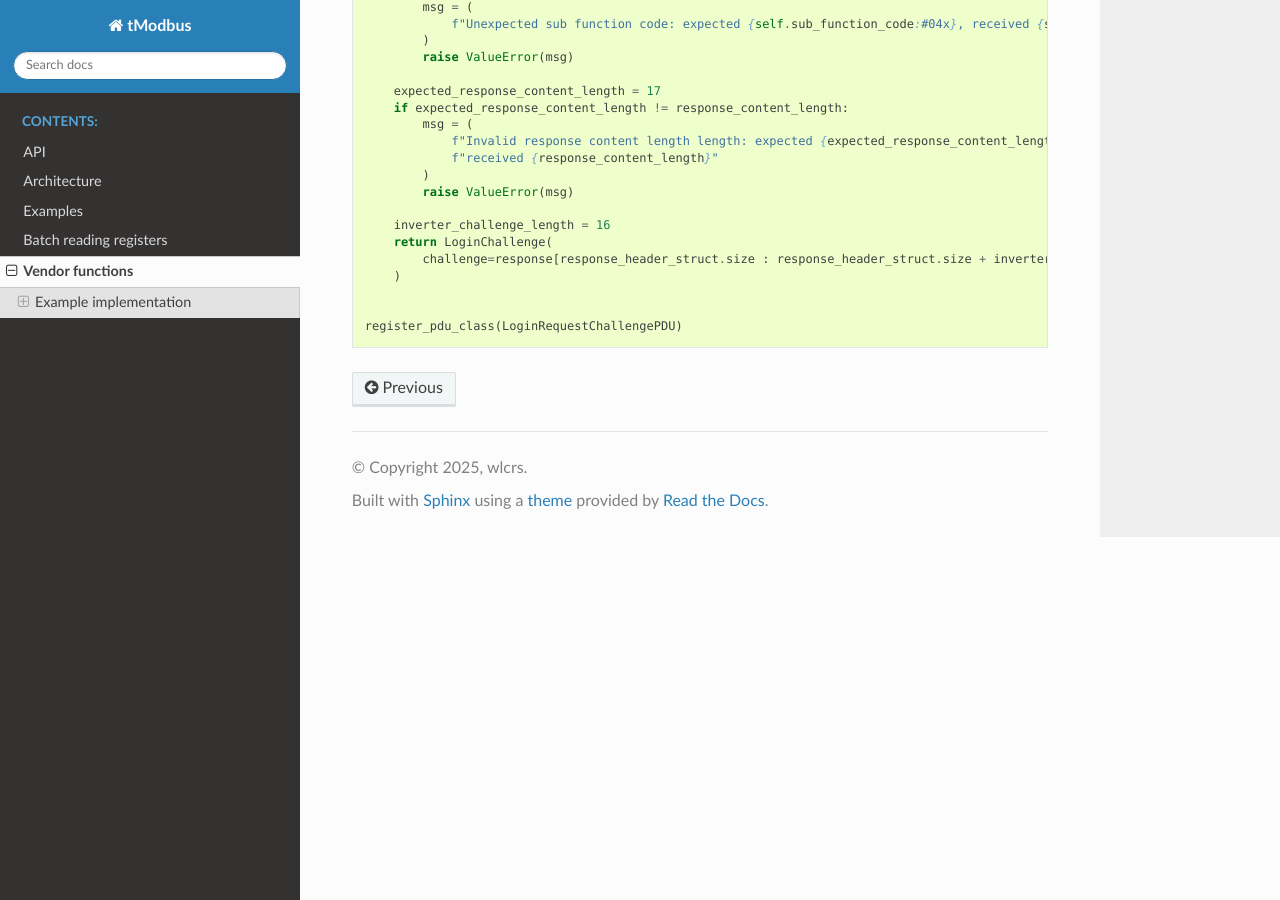
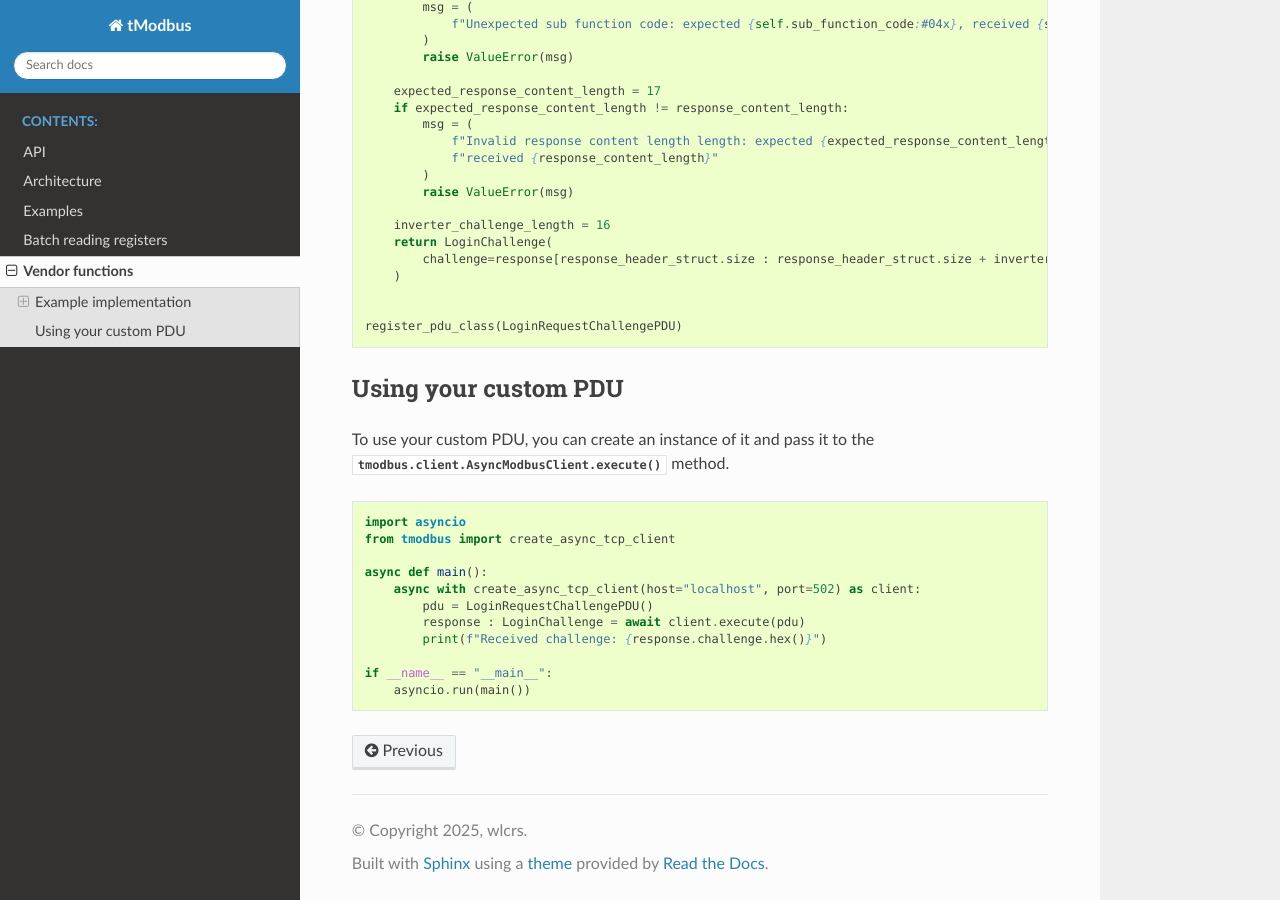
Before and after one commit to wlcrs/tmodbus, a Sphinx documentation site: the page built from docs/source/vendor_functions.rst, in a window 1280 px wide and 900 px high, scrolled down 1726 px. Built offline with Sphinx 7.4.7 and the Read the Docs theme 3.1.0, drawn with Linux system fonts in a browser that asks for light colours; the version number could not be read and is left out.

```diff
--- a/docs/source/architecture.rst
+++ b/docs/source/architecture.rst
@@ -68,6 +68,8 @@ The specific transport protocols are implemented in the following classes:
 
 - :class:`tmodbus.transport.AsyncTcpTransport`: Implements Modbus over TCP.
 - :class:`tmodbus.transport.AsyncRtuTransport`: Implements Modbus over RTU.
+- :class:`tmodbus.transport.AsyncAsciiTransport`: Implements Modbus over ASCII.
+- :class:`tmodbus.transport.AsyncRtuOverTcpTransport`: Implements Modbus RTU over TCP.
 
 Additionally, the transport layer also features the :class:`tmodbus.transport.AsyncSmartTransport` class, which implements
 intelligent reconnect and retry logic to create a very robust transport which is capable of handling unstable underlying connections.
@@ -77,8 +79,8 @@ under the hood to provide this functionality and to make it easy for the end-use
 PDU layer
 +++++++++
 
-The PDU layer is responsible for constructing and parsing Modbus Protocol Data Units (PDUs). It handles the encoding and decoding of Modbus messages,
-ensuring that they conform to the Modbus specification.
+The PDU layer is responsible for constructing and parsing Modbus Protocol Data Units (PDUs).
+It handles the encoding and decoding of Modbus messages, ensuring that they conform to the Modbus specification.
 
 It has been designed to be easily extensible, allowing for the support of vendor-specific function codes and custom PDUs.
 If you want to add support for a custom PDU, you can create a new class that inherits from :class:`tmodbus.pdu.BaseClientPDU` and implements the required methods.
--- a/docs/source/vendor_functions.rst
+++ b/docs/source/vendor_functions.rst
@@ -116,3 +116,25 @@ but it shows how you can return a complex object from the `decode_response` meth
 
 
     register_pdu_class(LoginRequestChallengePDU)
+
+
+Using your custom PDU
+----------------------
+
+To use your custom PDU, you can create an instance of it and pass it to the
+:func:`tmodbus.client.AsyncModbusClient.execute` method.
+
+
+.. code-block:: python
+
+    import asyncio
+    from tmodbus import create_async_tcp_client
+
+    async def main():
+        async with create_async_tcp_client(host="localhost", port=502) as client:
+            pdu = LoginRequestChallengePDU()
+            response : LoginChallenge = await client.execute(pdu)
+            print(f"Received challenge: {response.challenge.hex()}")
+
+    if __name__ == "__main__":
+        asyncio.run(main())
```
Also changed, not shown: README.md (+1 -1 lines), docs/source/api.rst (+10 -0 lines), docs/source/examples.rst (+18 -0 lines), docs/source/index.rst (+24 -0 lines), 1 other file.
